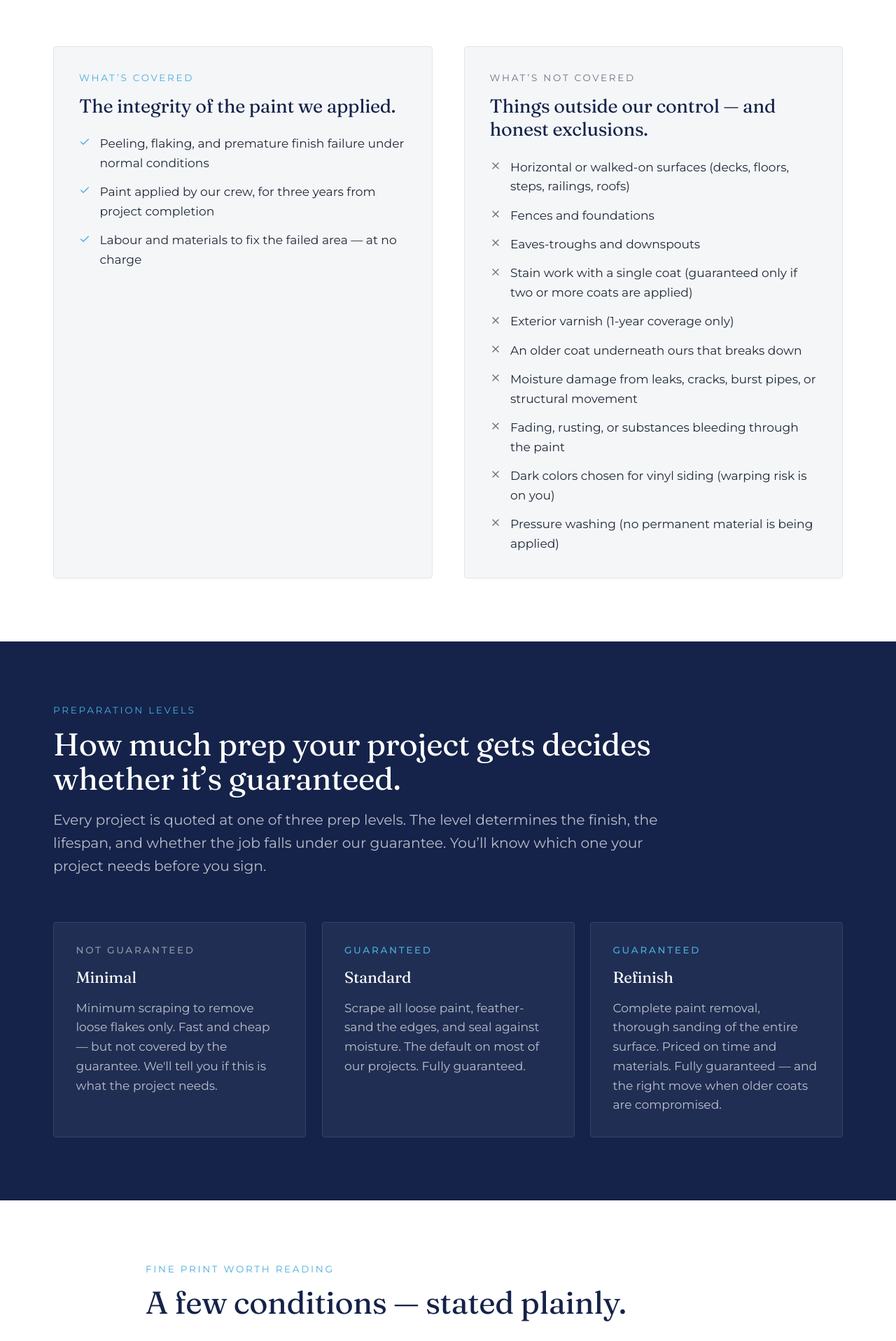
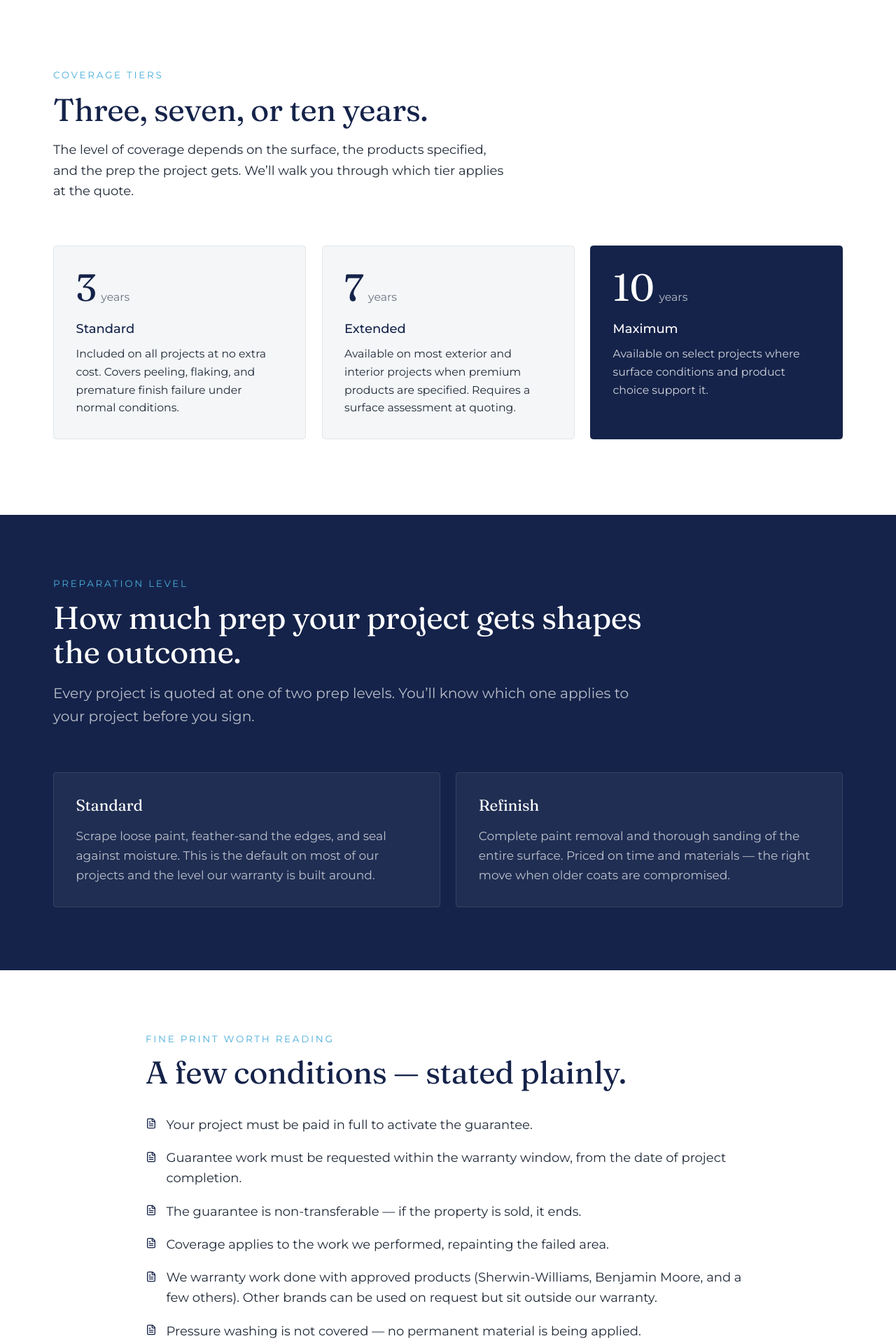
Before and after one commit to jadenlegate/alp-painting, a Next.js app: page /warranty in a window 1280 px wide. Shown: the part 880-2797 px from the top of the page at 70% size. Built offline with nearby package versions, Linux system fonts and the light colour scheme.

Commit message:
Company-focused reviews, FAQ headings, warranty rework, tone down overselling, remove seasonal language

```diff
--- a/src/app/(site)/about/page.tsx
+++ b/src/app/(site)/about/page.tsx
@@ -80,7 +80,7 @@ export default function AboutPage() {
                   I started Alpenglow to build something different — a company where <span className="text-navy font-semibold">the process itself is a reason to hire us</span>, not just the finished wall. Clear communication, professional crews, documentation at every step.
                 </p>
                 <p>
-                  We&rsquo;re based in Whistler and work across the Sea to Sky corridor. Seasonal operation, May through October, so we can do the work properly instead of rushing a calendar year.
+                  We&rsquo;re based in Whistler and happy to take on projects any time of year — interior work, exterior work, and everything in between.
                 </p>
               </div>
             </div>
--- a/src/app/(site)/careers/page.tsx
+++ b/src/app/(site)/careers/page.tsx
@@ -167,7 +167,7 @@ export default function CareersPage() {
                 Not just a job.
               </h2>
               <p className="mt-4 text-ink leading-relaxed">
-                We operate May through October. The shoulder seasons are some of the best conditions in the country — hiking, mountain biking, long evenings. If you&rsquo;re considering relocating for the season, Whistler does it well.
+                Whistler is one of the best places in the country to live — skiing and boarding in winter, hiking and mountain biking in summer, and long evenings in between. If you&rsquo;re considering relocating, the lifestyle up here does it well.
               </p>
               <p className="mt-3 text-ink leading-relaxed">
                 4-day weeks mean you get long weekends, every week. We can help with referrals for housing if you&rsquo;re coming from out of town.
--- a/src/app/(site)/page.tsx
+++ b/src/app/(site)/page.tsx
@@ -80,19 +80,19 @@ const TESTIMONIALS: Testimonial[] = [
     name: "Nico G.",
     location: "Whistler",
     rating: 5,
-    text: "Jaden did two painting jobs for us. Both were done with great attention to detail and the end product was great. He's professional in his work and communication throughout. His team also did a good job cleaning up after themselves.",
+    text: "Alpenglow did two painting jobs for us. Both were done with great attention to detail and the end product was great. The team is professional in their work and communication throughout. They also did a good job cleaning up after themselves.",
   },
   {
     name: "David R.",
     location: "Whistler",
     rating: 5,
-    text: "What really stood out was the communications. We were always informed of when they were coming to work and when they were not due to weather. Would recommend Jaden and his team for any residential painting job.",
+    text: "What really stood out was the communications. We were always informed of when they were coming to work and when they were not due to weather. Would recommend the Alpenglow team for any residential painting job.",
   },
   {
     name: "Jane B.",
     location: "Whistler",
     rating: 5,
-    text: "The best customer service from Jaden and his crew. He was so professional, on time and looked after every detail.",
+    text: "The best customer service from the Alpenglow crew. So professional, on time, and looked after every detail.",
   },
 ];
 
--- a/src/app/(site)/painters/[location]/page.tsx
+++ b/src/app/(site)/painters/[location]/page.tsx
@@ -38,7 +38,7 @@ const LOCATIONS: LocationData[] = [
     region: "Sea to Sky",
     headline: "Painting contractors in Pemberton, BC",
     intro: "We work regularly in Pemberton — farmhouses, rural properties, and the newer developments along Portage Road. Pemberton's climate is different from Whistler's: hotter summers, colder overnight lows, and more UV exposure in the valley. Exterior prep and product choice matter here.",
-    details: "We schedule Pemberton jobs in blocks to minimize drive time and keep our crew efficient. If you're in the valley, we're usually out there at least once a week during peak season.",
+    details: "We schedule Pemberton jobs in blocks to minimize drive time and keep our crew efficient. If you're in the valley, we're usually out there regularly.",
     imageUrl: "https://images.unsplash.com/photo-1570129477492-45c003edd2be?auto=format&fit=crop&w=2000&q=85",
     services: ["Exterior painting", "Interior painting", "Wood restoration and deck staining", "Cabinet refinishing"],
     neighborhoods: ["Pemberton townsite", "Portage Road", "Birken", "Mount Currie"],
--- a/src/app/(site)/process/page.tsx
+++ b/src/app/(site)/process/page.tsx
@@ -24,15 +24,15 @@ const STEPS: { n: string; title: string; body: string; detail: string | null; ic
     n: "01",
     icon: MessageSquare,
     title: "Request a quote",
-    body: "Fill out the form on our contact page or call us directly. Tell us what you're thinking — rough scope, timing, location. We'll respond within 24 hours on weekdays, usually the same day.",
-    detail: "For most projects we can give you a ballpark range before the site visit, so you're not walking in blind.",
+    body: "Fill out the form on our contact page or call us directly. Tell us what you're thinking — rough scope, timing, location. We'll respond within 24 hours on weekdays.",
+    detail: null,
   },
   {
     n: "02",
     icon: Ruler,
     title: "Site visit & proposal",
-    body: "We come to you — or, for out-of-area clients, we can do a live video walkthrough. We measure, assess the surface conditions, discuss product and color options, and ask the questions that matter.",
-    detail: "Within 1–2 business days of the site visit, you get a written proposal: itemized scope, product specs, timeline, and warranty terms. We present it in person or on a call — we don't just email a PDF and disappear.",
+    body: "We come to the property to measure, look at the surfaces, and work through product and color options with you.",
+    detail: "Most proposals are presented on the spot. For larger projects that need more calculation, we usually have it ready within a day. If we can't meet in person, we'll schedule a video call to walk through it together.",
   },
   {
     n: "03",
@@ -94,7 +94,7 @@ const WARRANTY_TIERS = [
   {
     years: "10",
     label: "Maximum",
-    description: "Available on select projects where surface conditions and product choice support it. Nobody else in the Sea to Sky offers this.",
+    description: "Available on select projects where surface conditions and product choice support it.",
     highlight: true,
   },
 ];
@@ -159,12 +159,11 @@ export default function ProcessPage() {
               The Alpenglow Project Report
             </h2>
             <p className="mt-5 text-background/75 text-lg leading-relaxed">
-              When the job is done, most painters leave. We leave behind a written record — exact products, color codes, sheens, areas covered, and care notes.
+              Every project closes with a written record: the products we used, color codes, sheens, areas covered, and care notes.
             </p>
             <p className="mt-4 text-background/65 leading-relaxed">
-              It lives with the house. Years later, when you need a touch-up or sell the property, you&rsquo;ll know exactly what was used — no guessing, no calling around.
+              It lives with the house. Years later, when you need a touch-up or sell the property, you&rsquo;ll know exactly what was used.
             </p>
-            <p className="mt-5 text-alpine text-sm font-medium tracking-wide">Nobody else in the Sea to Sky does this.</p>
             <div className="mt-8">
               <Button href="/contact" size="lg" className="!bg-background !text-navy hover:!bg-surface">
                 Get a Quote
@@ -180,10 +179,10 @@ export default function ProcessPage() {
           <div className="max-w-xl mb-10 md:mb-14">
             <div className="text-xs uppercase tracking-[0.2em] text-alpine mb-3">Warranty</div>
             <h2 className="font-serif text-navy text-[1.75rem] md:text-[2.5rem] leading-[1.15]">
-              Up to 10 years — and that&rsquo;s not a marketing line.
+              Three, seven, or ten years.
             </h2>
             <p className="mt-4 text-ink leading-relaxed">
-              We offer a warranty because we believe in the work. The standard 3-year coverage is included at no extra cost. Extended terms are available when the surface and product choice support it.
+              Standard 3-year coverage is included on every project at no extra cost. Extended terms are available when the surface and product choice support it.
             </p>
           </div>
           <div className="grid gap-5 md:grid-cols-3">
@@ -204,9 +203,6 @@ export default function ProcessPage() {
                 </div>
                 <div className={`font-medium mb-2 ${tier.highlight ? "text-background" : "text-navy"}`}>
                   {tier.label}
-                  {tier.highlight && (
-                    <span className="ml-2 text-xs uppercase tracking-widest opacity-70">Sea to Sky exclusive</span>
-                  )}
                 </div>
                 <p className={`text-sm leading-relaxed ${tier.highlight ? "text-background/80" : "text-ink"}`}>
                   {tier.description}
--- a/src/app/(site)/services/exterior-painting/page.tsx
+++ b/src/app/(site)/services/exterior-painting/page.tsx
@@ -70,7 +70,7 @@ const RELATED_PROJECTS: Project[] = [
 const FAQS = [
   {
     q: "What's the best time of year to paint exterior in Whistler?",
-    a: "May through September is the window. We need temperatures above 10°C and dry conditions for at least 24 hours after application. We track forecasts closely and plan project windows that give us enough buffer days.",
+    a: "Late spring through early fall is the typical window — we need temperatures above 10°C and dry conditions for at least 24 hours after application. We track forecasts closely and plan project windows that give us enough buffer days.",
   },
   {
     q: "How long does an exterior project take?",
--- a/src/app/(site)/warranty/page.tsx
+++ b/src/app/(site)/warranty/page.tsx
@@ -1,57 +1,55 @@
 import type { Metadata } from "next";
 import { Container } from "@/components/Container";
 import { CtaBlock } from "@/components/CtaBlock";
-import { ShieldCheck, Check, X, FileText } from "lucide-react";
+import { ShieldCheck, FileText } from "lucide-react";
 
 export const metadata: Metadata = {
   title: "Warranty & Quality Guarantee",
   description:
-    "Our 3-year written quality guarantee — what's covered, what isn't, and why. Full transparency on the contractual commitment behind every Alpenglow project.",
+    "Our written quality guarantee — coverage tiers, what factors affect them, and the conditions that keep them valid.",
 };
 
-const COVERED = [
-  "Peeling, flaking, and premature finish failure under normal conditions",
-  "Paint applied by our crew, for three years from project completion",
-  "Labour and materials to fix the failed area — at no charge",
-];
-
-const NOT_COVERED = [
-  "Horizontal or walked-on surfaces (decks, floors, steps, railings, roofs)",
-  "Fences and foundations",
-  "Eaves-troughs and downspouts",
-  "Stain work with a single coat (guaranteed only if two or more coats are applied)",
-  "Exterior varnish (1-year coverage only)",
-  "An older coat underneath ours that breaks down",
-  "Moisture damage from leaks, cracks, burst pipes, or structural movement",
-  "Fading, rusting, or substances bleeding through the paint",
-  "Dark colors chosen for vinyl siding (warping risk is on you)",
-  "Pressure washing (no permanent material is being applied)",
+const WARRANTY_TIERS = [
+  {
+    years: "3",
+    label: "Standard",
+    description: "Included on all projects at no extra cost. Covers peeling, flaking, and premature finish failure under normal conditions.",
+    highlight: false,
+  },
+  {
+    years: "7",
+    label: "Extended",
+    description: "Available on most exterior and interior projects when premium products are specified. Requires a surface assessment at quoting.",
+    highlight: false,
+  },
+  {
+    years: "10",
+    label: "Maximum",
+    description: "Available on select projects where surface conditions and product choice support it.",
+    highlight: true,
+  },
 ];
 
 const PREP_LEVELS = [
   {
-    name: "Minimal",
-    guaranteed: false,
-    body: "Minimum scraping to remove loose flakes only. Fast and cheap — but not covered by the guarantee. We'll tell you if this is what the project needs.",
-  },
-  {
     name: "Standard",
-    guaranteed: true,
-    body: "Scrape all loose paint, feather-sand the edges, and seal against moisture. The default on most of our projects. Fully guaranteed.",
+    body: "Scrape loose paint, feather-sand the edges, and seal against moisture. This is the default on most of our projects and the level our warranty is built around.",
   },
   {
     name: "Refinish",
-    guaranteed: true,
-    body: "Complete paint removal, thorough sanding of the entire surface. Priced on time and materials. Fully guaranteed — and the right move when older coats are compromised.",
+    body: "Complete paint removal and thorough sanding of the entire surface. Priced on time and materials — the right move when older coats are compromised.",
   },
 ];
 
 const FINE_PRINT = [
   "Your project must be paid in full to activate the guarantee.",
-  "Guarantee work must be requested within the 3-year window, from the date of project completion.",
+  "Guarantee work must be requested within the warranty window, from the date of project completion.",
   "The guarantee is non-transferable — if the property is sold, it ends.",
-  "We fix the failed area, not the whole project.",
-  "We only guarantee work done with our approved products (Sherwin-Williams, Benjamin Moore, and a few others). If you insist on a different brand, we'll use it — but we can't stand behind it.",
+  "Coverage applies to the work we performed, repainting the failed area.",
+  "We warranty work done with approved products (Sherwin-Williams, Benjamin Moore, and a few others). Other brands can be used on request but sit outside our warranty.",
+  "Pressure washing is not covered — no permanent material is being applied.",
+  "Stain work requires two or more coats to be guaranteed. Exterior varnish carries a one-year warranty.",
+  "Horizontal and walked-on surfaces (decks, floors, steps, railings, roofs), fences, foundations, eaves, and downspouts are excluded.",
 ];
 
 export default function WarrantyPage() {
@@ -63,20 +61,20 @@ export default function WarrantyPage() {
           <div className="max-w-3xl mx-auto">
             <div className="text-xs uppercase tracking-[0.2em] text-alpine mb-4">Warranty</div>
             <h1 className="font-serif text-navy text-[2rem] md:text-[3rem] leading-[1.1]">
-              Three years in writing — backed by the way we prep.
+              A written guarantee on every project.
             </h1>
             <p className="mt-6 text-ink text-lg leading-relaxed">
-              Our quality guarantee isn&rsquo;t a marketing line. It&rsquo;s a contractual commitment on every job we deliver — and the reason we prep the way we do.
+              Every Alpenglow project comes with a written workmanship warranty. Standard coverage is 3 years, included at no extra cost, with extended options available on projects where the surface and products support it.
             </p>
           </div>
         </Container>
       </section>
 
-      {/* Headline promise */}
+      {/* Promise block */}
       <section className="py-16 md:py-20">
         <Container>
           <div className="max-w-3xl mx-auto">
-            <div className="flex items-start gap-4 mb-8">
+            <div className="flex items-start gap-4">
               <div className="w-12 h-12 rounded-sm bg-alpine/10 flex items-center justify-center flex-shrink-0">
                 <ShieldCheck size={22} className="text-alpine" />
               </div>
@@ -85,10 +83,7 @@ export default function WarrantyPage() {
                   The Alpenglow Quality Guarantee
                 </h2>
                 <p className="mt-3 text-ink leading-relaxed">
-                  For <strong>three years</strong> from your project&rsquo;s completion, if the paint we applied fails due to improper application — peeling, flaking, or premature finish failure — we come back and fix it at no charge. Labour and materials included.
-                </p>
-                <p className="mt-3 text-ink leading-relaxed">
-                  Extended coverage (up to 10 years) is available on select projects where surface condition, product choice, and prep level support it. Ask at the site visit.
+                  If the paint we applied fails due to improper application — peeling, flaking, or premature finish failure — we come back and fix it at no charge. Labour and materials included, within the warranty period.
                 </p>
               </div>
             </div>
@@ -96,38 +91,42 @@ export default function WarrantyPage() {
         </Container>
       </section>
 
-      {/* What's covered / What's not covered */}
-      <section className="pb-16 md:pb-20">
+      {/* Warranty tiers */}
+      <section className="py-16 md:py-24">
         <Container>
-          <div className="max-w-5xl mx-auto grid gap-8 md:gap-10 md:grid-cols-2">
-            <div className="rounded-sm border border-border bg-surface p-6 md:p-8">
-              <div className="text-xs uppercase tracking-[0.2em] text-alpine mb-3">What&rsquo;s covered</div>
-              <h3 className="font-serif text-navy text-xl md:text-2xl leading-tight mb-5">
-                The integrity of the paint we applied.
-              </h3>
-              <ul className="space-y-3">
-                {COVERED.map((item) => (
-                  <li key={item} className="flex items-start gap-3 text-ink leading-relaxed text-[0.95rem]">
-                    <Check size={16} className="text-alpine mt-1 flex-shrink-0" />
-                    <span>{item}</span>
-                  </li>
-                ))}
-              </ul>
-            </div>
-            <div className="rounded-sm border border-border bg-surface p-6 md:p-8">
-              <div className="text-xs uppercase tracking-[0.2em] text-muted mb-3">What&rsquo;s not covered</div>
-              <h3 className="font-serif text-navy text-xl md:text-2xl leading-tight mb-5">
-                Things outside our control — and honest exclusions.
-              </h3>
-              <ul className="space-y-3">
-                {NOT_COVERED.map((item) => (
-                  <li key={item} className="flex items-start gap-3 text-ink leading-relaxed text-[0.95rem]">
-                    <X size={16} className="text-muted mt-1 flex-shrink-0" />
-                    <span>{item}</span>
-                  </li>
-                ))}
-              </ul>
-            </div>
+          <div className="max-w-xl mb-10 md:mb-14">
+            <div className="text-xs uppercase tracking-[0.2em] text-alpine mb-3">Coverage tiers</div>
+            <h2 className="font-serif text-navy text-[1.75rem] md:text-[2.5rem] leading-[1.15]">
+              Three, seven, or ten years.
+            </h2>
+            <p className="mt-4 text-ink leading-relaxed">
+              The level of coverage depends on the surface, the products specified, and the prep the project gets. We&rsquo;ll walk you through which tier applies at the quote.
+            </p>
+          </div>
+          <div className="grid gap-5 md:grid-cols-3">
+            {WARRANTY_TIERS.map((tier) => (
+              <div
+                key={tier.years}
+                className={`rounded-sm border p-6 md:p-7 ${
+                  tier.highlight
+                    ? "border-navy bg-navy text-background"
+                    : "border-border bg-surface"
+                }`}
+              >
+                <div className="flex items-baseline gap-1.5 mb-4">
+                  <span className={`font-serif text-5xl tabular-nums ${tier.highlight ? "text-background" : "text-navy"}`}>
+                    {tier.years}
+                  </span>
+                  <span className={`text-sm ${tier.highlight ? "text-background/70" : "text-muted"}`}>years</span>
+                </div>
+                <div className={`font-medium mb-2 ${tier.highlight ? "text-background" : "text-navy"}`}>
+                  {tier.label}
+                </div>
+                <p className={`text-sm leading-relaxed ${tier.highlight ? "text-background/80" : "text-ink"}`}>
+                  {tier.description}
+                </p>
+              </div>
+            ))}
           </div>
         </Container>
       </section>
@@ -136,25 +135,20 @@ export default function WarrantyPage() {
       <section className="py-16 md:py-20 bg-navy">
         <Container>
           <div className="max-w-3xl mb-10 md:mb-14">
-            <div className="text-xs uppercase tracking-[0.2em] text-alpine mb-3">Preparation levels</div>
+            <div className="text-xs uppercase tracking-[0.2em] text-alpine mb-3">Preparation level</div>
             <h2 className="font-serif text-background text-[1.75rem] md:text-[2.5rem] leading-[1.1]">
-              How much prep your project gets decides whether it&rsquo;s guaranteed.
+              How much prep your project gets shapes the outcome.
             </h2>
             <p className="mt-4 text-background/70 text-lg leading-relaxed">
-              Every project is quoted at one of three prep levels. The level determines the finish, the lifespan, and whether the job falls under our guarantee. You&rsquo;ll know which one your project needs before you sign.
+              Every project is quoted at one of two prep levels. You&rsquo;ll know which one applies to your project before you sign.
             </p>
           </div>
-          <div className="grid gap-5 md:grid-cols-3">
+          <div className="grid gap-5 md:grid-cols-2">
             {PREP_LEVELS.map((lvl) => (
               <div
                 key={lvl.name}
                 className="rounded-sm border border-background/10 bg-background/5 p-6 md:p-7"
               >
-                <div className="flex items-center gap-2 mb-3">
-                  <span className={`text-xs uppercase tracking-[0.2em] font-medium ${lvl.guaranteed ? "text-alpine" : "text-background/50"}`}>
-                    {lvl.guaranteed ? "Guaranteed" : "Not guaranteed"}
-                  </span>
-                </div>
                 <h3 className="font-serif text-background text-xl mb-3">{lvl.name}</h3>
                 <p className="text-background/70 leading-relaxed text-[0.95rem]">{lvl.body}</p>
               </div>
@@ -180,7 +174,7 @@ export default function WarrantyPage() {
               ))}
             </ul>
             <p className="mt-10 text-muted text-sm leading-relaxed italic">
-              This page summarizes our warranty for readability. The full terms live in your signed project agreement and take precedence over anything here. Ask us anything before you sign — we&rsquo;d rather over-explain than under-deliver.
+              This page summarizes our warranty. The full terms live in your signed project agreement and take precedence over anything here. If you have questions, ask us before you sign.
             </p>
           </div>
         </Container>
@@ -189,7 +183,7 @@ export default function WarrantyPage() {
       <CtaBlock
         heading="Questions about coverage?"
         eyebrow="Before you sign"
-        subline="We&rsquo;d rather walk you through the warranty on the phone than have surprises later."
+        subline="Ask us anything about the warranty at the site visit."
         primaryLabel="Get a Quote"
         secondaryLabel="Call (604) 938-4037"
         secondaryHref="tel:+16049384037"
--- a/src/components/Footer.tsx
+++ b/src/components/Footer.tsx
@@ -116,9 +116,8 @@ export function Footer() {
                 </a>
               </li>
               <li className="text-muted">
-                {SITE.serviceAreas.slice(0, 3).join(" · ")}
+                Based in Whistler, BC
               </li>
-              <li className="text-muted">{SITE.hours}</li>
             </ul>
           </div>
         </div>
--- a/src/lib/site.ts
+++ b/src/lib/site.ts
@@ -16,7 +16,7 @@ export const SITE = {
     country: "Canada",
   },
   serviceAreas: ["Creekside", "Whistler Village", "Benchlands", "Alpine Meadows", "Emerald Estates", "Function Junction", "Cheakamus", "Spruce Grove"],
-  hours: "Mon–Fri, 8am–6pm, year-round",
+  hours: "Mon–Fri, 8am–6pm",
   social: {
     google:
       "https://www.google.com/search?q=alpenglow+painting+whistler",
```
Also changed, not shown: src/app/(site)/faq/page.tsx (+8 -6 lines), src/app/(site)/reviews/page.tsx (+9 -18 lines).
